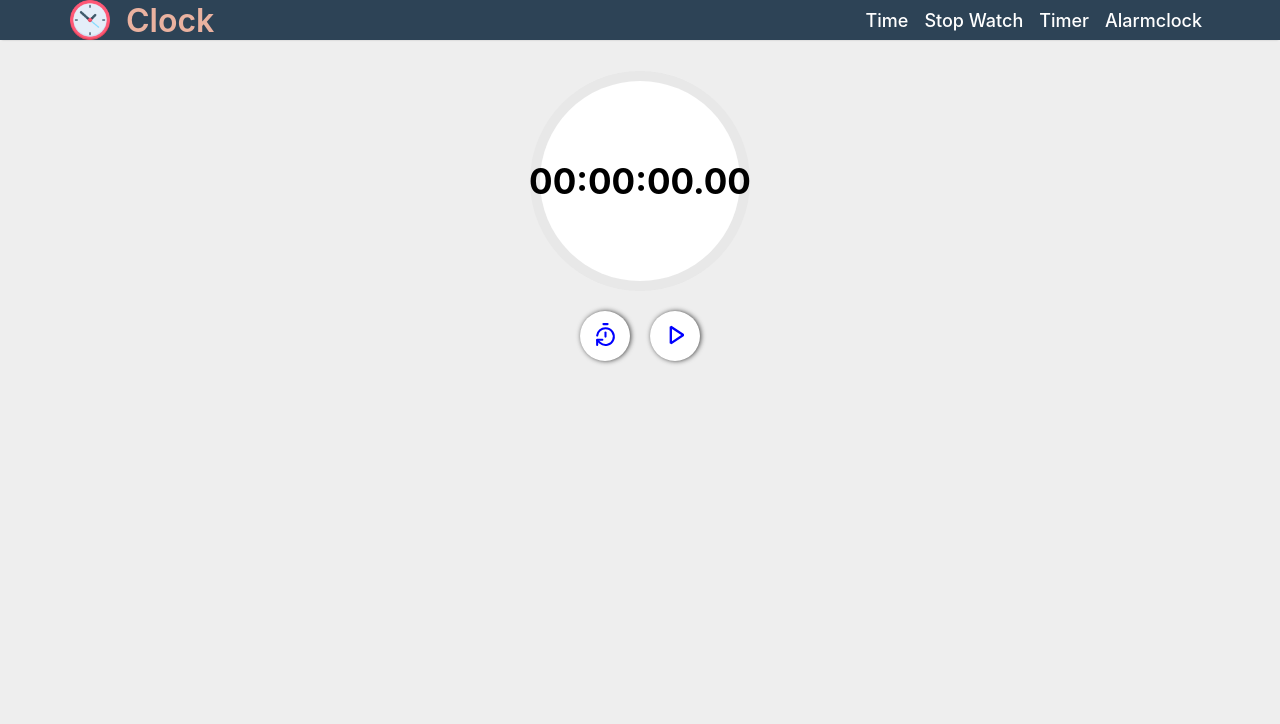
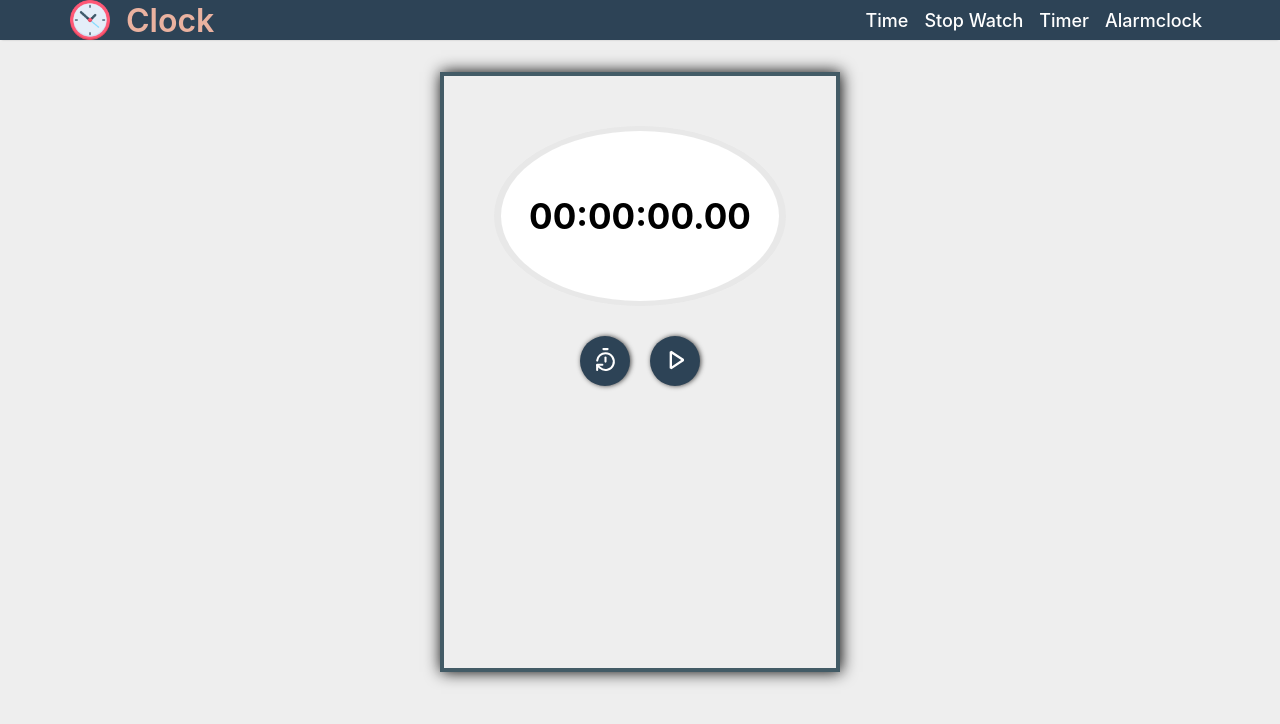
Before and after one commit to subayeel/clock, a React (Create React App) app: page /Stopwatch in a window 1280 px wide. Shown: the top 724 px of the page. Built offline with nearby package versions, Linux system fonts and the light colour scheme.

Commit message:
update ui

```diff
--- a/src/Components/stopwatch.jsx
+++ b/src/Components/stopwatch.jsx
@@ -3,6 +3,8 @@ import { VscDebugStart } from 'react-icons/vsc';
 import { BsStop } from 'react-icons/bs';
 import { LuTimerReset } from 'react-icons/lu';
 import { PiFlagPennant } from 'react-icons/pi';
+import { MdDeleteOutline } from 'react-icons/md';
+// import stopwatchAudio from '../Assets/Audio/stopwatchaudio.mp3';
 import '../styles/stopwatchstyle.css'
 
 function Stopwatch() {
@@ -13,12 +15,14 @@ function Stopwatch() {
   const [isStoped, setIsStoped] = useState(true);
   const [isAnimation, setAnimation] = useState(false);
   const intervalRef = useRef(null);
+  // const audio = new Audio(stopwatchAudio);
 
   const start = () => {
     if (!isRunning) {
       intervalRef.current = setInterval(() => {
         setTime((prevTime) => prevTime + 10);
       }, 10);
+      // audio.play();
       setIsRunning(true);
       setIsStarted(true);
       setIsStoped(false);
@@ -29,6 +33,7 @@ function Stopwatch() {
   const stop = () => {
     if (isRunning) {
       clearInterval(intervalRef.current);
+      // audio.pause();
       setIsRunning(false);
       setIsStarted(false);
       setIsStoped(true);
@@ -51,17 +56,21 @@ function Stopwatch() {
     setLaps((prevLaps) => [...prevLaps, newLap]);
   };
 
+  const deletelap = (lapId) => {
+    setLaps((prevLaps) => prevLaps.filter((lap) => lap.lapNumber !== lapId));
+  };
+
   const formatTime = (ms) => {
+    const milliseconds = Math.floor(((ms % 60000) % 1000) / 10);
+    const seconds = Math.floor((ms % 60000) / 1000);
+    const minutes = Math.floor((ms % 3600000) / 60000);
     const hours = Math.floor(ms / 3600000);
-    const minutes = Math.floor((ms % 3600000) / 60000);
-    const seconds = Math.floor((ms % 60000) / 1000);
-    const milliseconds = Math.floor(((ms % 60000) % 1000) / 10);
 
     return `${hours.toString().padStart(2, '0')}:${minutes.toString().padStart(2, '0')}:${seconds.toString().padStart(2, '0')}.${milliseconds.toString().padStart(2, '0')}`;
   };
 
   return (
-    <div className='container'>
+    <div className='container-time'>
       <div className='watch'>
         <div className='outer-circle' id={isAnimation ? 'animation-bg' : ''}>
           <div className='inner-circle'>
@@ -71,28 +80,30 @@ function Stopwatch() {
         <div className='button-wrapper'>
           {isStoped && (
             <>
-              <button className="btn reset" onClick={reset}><LuTimerReset size='25px' color='blue' /></button>
-              <button className="btn start" onClick={start}><VscDebugStart size='25px' color='blue' /></button>
+              <button className="btn reset" onClick={reset}><LuTimerReset size='25px' color='white' /></button>
+              <button className="btn start" onClick={start}><VscDebugStart size='25px' color='white' /></button>
             </>
           )}
           {isStarted && (
             <>
-              <button className="btn lap" onClick={recordLap}><PiFlagPennant size='25px' color='blue' /></button>
-              <button className="btn stop" onClick={stop}><BsStop size='25px' color='blue' /></button>
+              <button className="btn lap" onClick={recordLap}><PiFlagPennant size='25px' color='white' /></button>
+              <button className="btn stop" onClick={stop}><BsStop size='25px' color='white' /></button>
             </>
           )}
         </div>
         {laps.length > 0 && (
           <>
             <div className='lap-heading'>
-              <span className='lap-name'>LAP</span>
+              <span className='lap-name'> LAP</span>
               <span className='time-name'>TIME</span>
+              <span className='time-name'>DELETE</span>
             </div>
             <ul className='laps'>
               {laps.slice().reverse().map((lap, index) => (
                 <li className='lap-items' key={index}>
-                  <span className='number'>{lap.lapNumber}</span>
+                  <span className='number'>{laps.length - index}</span>
                   <span className='time-stamp'>{formatTime(lap.lapTime)}</span>
+                  <span><MdDeleteOutline size='20px' color='red' onClick={() => deletelap(lap.lapNumber)}/></span>
                 </li>
               ))}
             </ul>
--- a/src/styles/stopwatchstyle.css
+++ b/src/styles/stopwatchstyle.css
@@ -12,13 +12,18 @@
 }
 
 .watch{
-  width: min-content;
-  margin: 1rem auto;
+  width: 400px;
+  height: 600px;
+  margin: 2rem auto;
+  box-shadow: 1px 0px 15px;
+  text-align: center;
+  padding: 50px;
+  border: 4px solid #435b66;
 }
 
 .outer-circle {
-  width: 220px;
-  height: 220px;
+  width: 100%;
+  height: 180px;
   border-radius: 50%;
   background-color: #e8e8e8;
   display: flex;
@@ -27,8 +32,8 @@
 }
 
 .inner-circle {
-  width: 200px;
-  height: 200px;
+  width: 95%;
+  height: 170px;
   border-radius: 50%;
   background-color: white;
   display: flex;
@@ -43,8 +48,9 @@
 }
 
 .button-wrapper {
-  width: 220px;
-  margin-top: 10px;
+  width: 100%;
+  margin-top: 20px;
+  margin-bottom: 20px;
   display: flex;
   justify-content: center;
 }
@@ -55,12 +61,12 @@
   border-radius: 50%;
   border: none;
   box-shadow: 1px 0px 5px #444;
-  background-color: white;
+  background-color: #2d4356;
   cursor: pointer;
   margin: 10px;
 }
 .btn:hover {
-  background-color: #e8e8e8;
+  background-color: #eab2a0;
 }
 
 .lap-heading {
@@ -70,19 +76,14 @@
   text-align: center;
   border: 1px solid #444;
   border-radius: 50px;
-  margin-top: 15px;
-  color: red;
-}
-.lap-name {
-  margin-right: 40px;
-}
-.time-name {
-  margin-right: 30px;
+  color: #a76f6f;
+  display: flex;
+  justify-content: space-around;
 }
 
 .laps {
   list-style: none;
-  width: 220px;
+  width: 100%;
   height: 150px;
   overflow: auto;
   position: relative;
@@ -94,7 +95,8 @@
 }
 
 .lap-items {
-  display: inline-block;
+  display: flex;
+  justify-content: space-evenly;
   width: 100%;
   padding: 5px;
   text-align: center;
@@ -103,15 +105,10 @@
   margin-bottom: 5px;
 }
 
-.time-stamp {
-  display: inline-block;
-  margin-left: 30px;
-}
-
 #animation-bg {
   background: linear-gradient(-45deg, #ff0000, #ee7752, #e73c7e, #23a6d5, #23d5ab, #00ff00);
   background-size: 400% 400%;
-  animation: Animation 5s ease infinite;
+  animation: Animation 3s ease infinite;
 }
 
 @keyframes Animation {
```
Also changed, not shown: src/Components/stopanim.jsx (added, +10 -0 lines), 1 other file (tests, documents, lock files or other folders).
